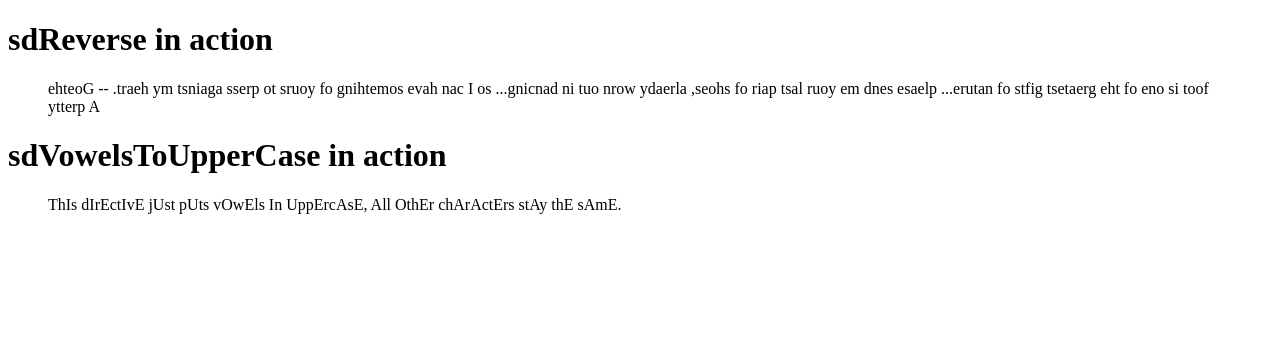
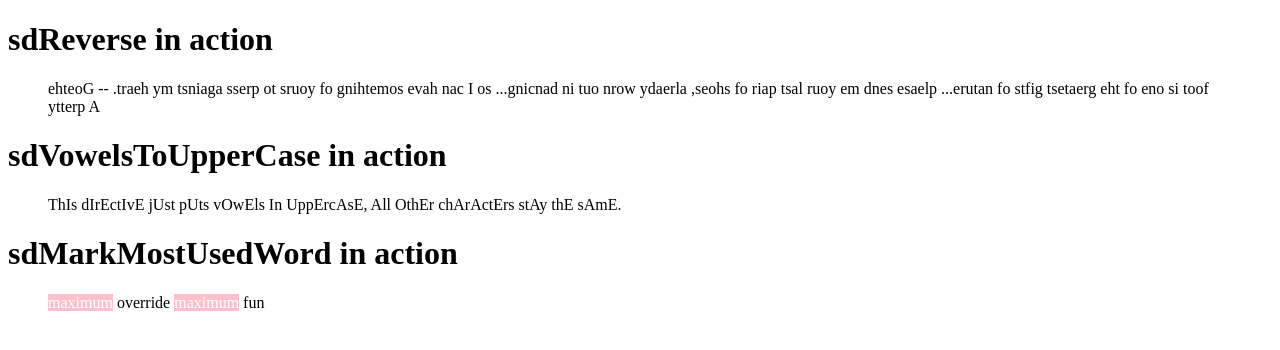
Before and after one commit to manonthemat/string-directives, a plain HTML site: page tests/example/index.html in a window 1280 px wide. Drawn offline with Linux system fonts and the light colour scheme.

Commit message:
sdMarkMostUsedWord directive added

```diff
--- a/directives/stringdirectives.js
+++ b/directives/stringdirectives.js
@@ -26,4 +26,38 @@ angular.module('stringdirectives', [])
     }
   };
 })
+.directive('sdMarkMostUsedWord', function() {
+  function makeHash(str) {
+    var o = {};
+    for(var i=0; i<str.length; i++) {
+      o[str[i]] = o[str[i]]+1 || 1;
+    }
+    return o;
+  }
+  return {
+    restrict: 'EA',
+    link: function(scope, e, attr) {
+      var origtext = e.text().split(' '),
+          theWord = '';
+      var result = makeHash(origtext);
+      // this is going to look stupid, but I'll refactor later
+      // TODO: refactor this, maybe also add some pink
+      var keys = Object.keys(result);
+      for(var i=0, n=0, amountOfKeys=keys.length; i<amountOfKeys; i++) {
+        if(result[keys[i]] > n) {
+          n = result[keys[i]];
+          theWord = keys[i];
+        }
+      }
+      // maybe on mouseover over the word you gotta play a specific media file, especially when the word is the bird
+      e.html(origtext.map(function(word) {
+        if (word === theWord) {
+          return "<span style='background-color:pink;color:white'>"+word+"</span>";
+        } else {
+          return word;
+        }
+      }).join(' '));
+    },
+  };
+})
 ;
--- a/tests/example/index.html
+++ b/tests/example/index.html
@@ -16,5 +16,8 @@
 
     <h1>sdVowelsToUpperCase in action</h1>
     <blockquote sd-vowels-to-upper-case>This directive just puts vowels in uppercase, all other characters stay the same.</blockquote>
+
+    <h1>sdMarkMostUsedWord in action</h1>
+    <blockquote sd-mark-most-used-word>maximum override maximum fun</blockquote>
   </body>
 </html>
```
